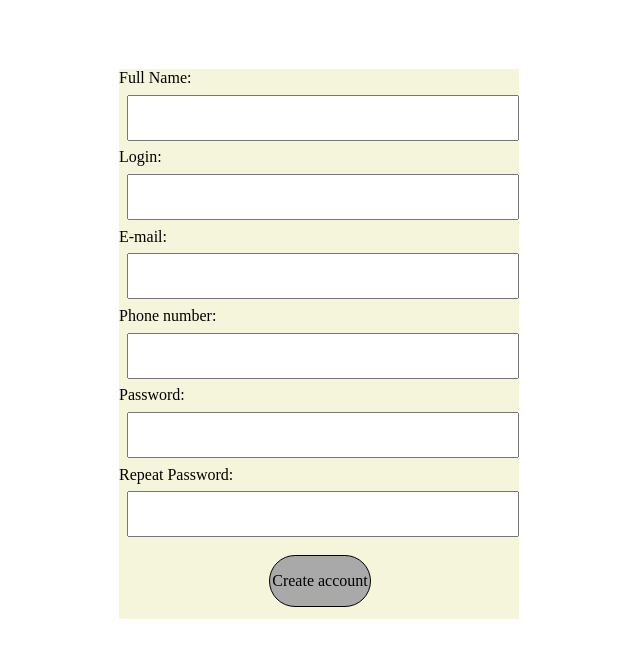
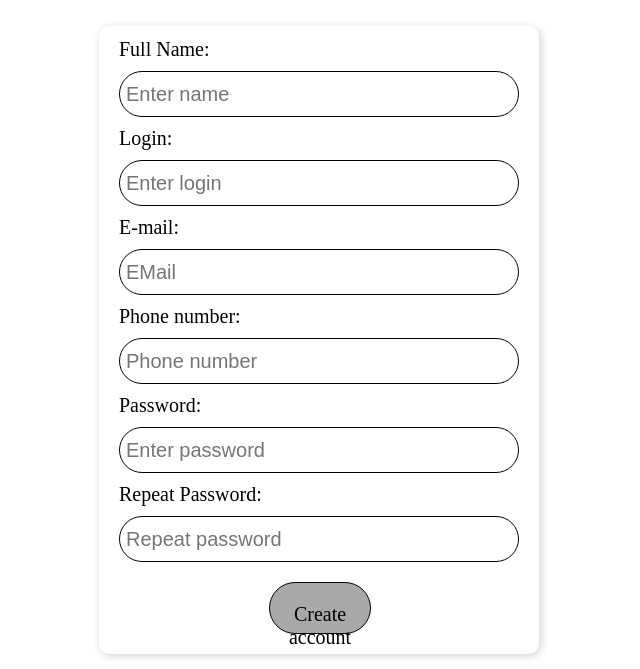
Before and after one commit to tarados-feroces/frontend, a website: page src/registration.html in a window 1280 px wide. Shown: the part 131-800 px from the top of the page, without its empty margins (321-961 px from the left). Drawn offline with nearby package versions, Linux system fonts and the light colour scheme.

Commit message:
+ reg page

```diff
--- /dev/null
+++ b/src/app/pages/history.js
@@ -0,0 +1,5 @@
+"use strict";
+
+const prevURL = window.history.back().url;
+
+console.log(prevURL);
--- /dev/null
+++ b/src/history.html
@@ -0,0 +1,12 @@
+<!DOCTYPE html>
+<html lang="en">
+<head>
+    <meta charset="UTF-8">
+    <title>History</title>
+
+</head>
+<body>
+    <p id="data">Hello</p>
+</body>
+    <script src="app/pages/history.js"></script>
+</html>
--- a/src/registration.html
+++ b/src/registration.html
@@ -4,35 +4,40 @@
     <meta charset="UTF-8">
     <title>SuperGame</title>
     <link rel="stylesheet" href="static/css/login.css" type="text/css">
+    <link rel="stylesheet" href="static/css/registration.css" type="text/css">
     <script src="https://cdnjs.cloudflare.com/ajax/libs/handlebars.js/4.0.11/handlebars.js"></script>
     <script src="app/TemplateManager.js"></script>
+
 </head>
 <body>
 
 </body>
-    <script id="registration-template" type="text/x-handlebars-template">
-        <form>
+    <div class="page">
+        <div class="header">
+            <h1>Hello</h1>
+        </div>
+        <div class="registrationBlock">
                 <label>Full Name:</label>
-            <input>
+                <input type="text" placeholder="Enter name">
 
                 <label>Login:</label>
-            <input>
+                <input type="text" placeholder="Enter login">
 
                 <label>E-mail:</label>
-            <input>
+                <input type="email" placeholder="EMail">
 
                 <label>Phone number:</label>
-            <input>
+                <input type="text" placeholder="Phone number">
 
                 <label>Password:</label>
-            <input type="password">
+                <input type="password" placeholder="Enter password">
 
                 <label>Repeat Password:</label>
-            <input type="password">
+                <input type="password" placeholder="Repeat password">
 
                 <div class="registratonButton"><p>Create account</p></div>
-        </form>
-    </script>
+        </div>
+    </div>
 
     <script src="app/pages/registration/registration-template.js"></script>
 </html>
--- /dev/null
+++ b/src/static/css/registration.css
@@ -0,0 +1,41 @@
+.registrationBlock {
+    display: flex;
+    flex-direction: column;
+
+    width: 400px;
+    font-size: 20px;
+
+    padding: 12px 20px 20px;
+    border-radius: 10px;
+    box-shadow: 2px 2px 10px 0px lightgray;
+}
+
+input {
+    /*margin-bottom: 10px;*/
+    display: block;
+    height: 40px;
+    font-size: 20px;
+    padding: 2px 6px;
+    border-radius: 30px;
+    border: 1px solid black;
+    outline: 0;
+    /*box-shadow: 0 0 0 1px darkgray inner;*/
+}
+
+.registrationBlock > * {
+    margin-bottom: 10px;
+}
+
+.registrationBlock > *:last-child {
+    margin-bottom: 0px;
+}
+
+.page {
+    display: flex;
+    flex-direction: column;
+    align-items: center;
+}
+
+.header h1 {
+    font-size: 60px;
+}
```
Lines whose indentation alone changed are shown as unchanged.
